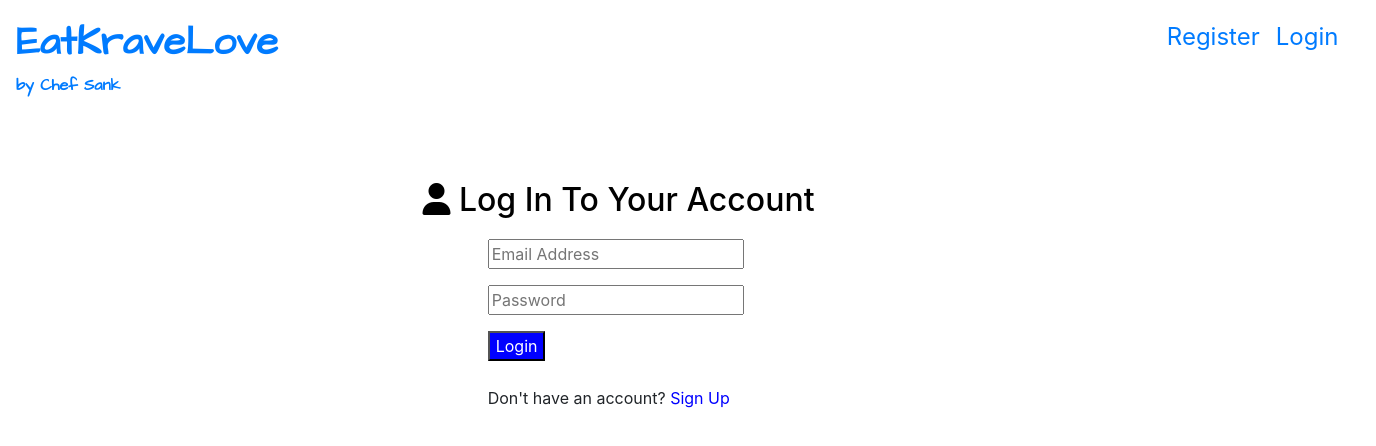
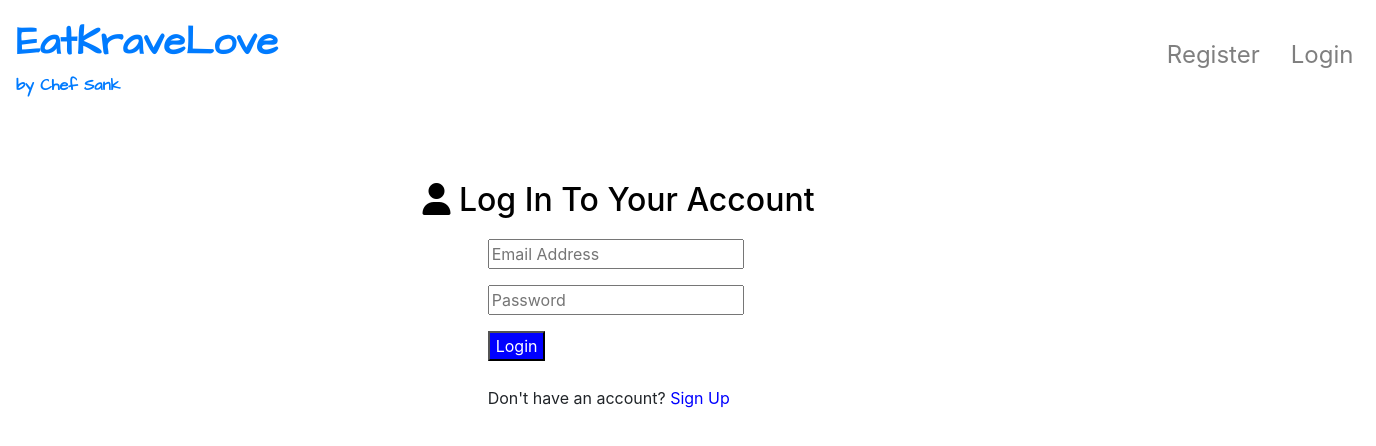
Before and after one commit to michaelpaulcuccia/eatkravelove, a React (Create React App) app in the folder client/: page /login in a window 1280 px wide. Shown: the top 446 px of the page, 1376 px wide, since content can reach past the window. Built offline with nearby package versions, Linux system fonts and the light colour scheme.

Commit message:
hiding register and login tabs after being logged in

```diff
--- a/client/src/App.js
+++ b/client/src/App.js
@@ -14,12 +14,14 @@ const App = () => {
 
   const [token, setToken] = useState('');
   const [showTabs, setShowTabs] = useState(false);
+  const [hideRegisterLogin, setHideRegisterLogin] = useState(true);
 
   useEffect(() => {
     const webToken = localStorage.getItem('x-auth-token');
     if (webToken) {
-      setShowTabs(true)
-      setToken(webToken)
+      setShowTabs(true);
+      setHideRegisterLogin(false);
+      setToken(webToken);
     }
   }, [])
 
@@ -28,20 +30,20 @@ const App = () => {
     <Router>
       <UserContext.Provider value={{ token, setToken }}>
         <Fragment>
-          <Navie showTabs={showTabs} />
+          <Navie showTabs={showTabs} hideRegisterLogin={hideRegisterLogin} />
           <Route exact path='/' component={Landing} />
           <Switch>
             <Route exact path='/register' component={Register} />
             <Route
               path='/login'
               render={(props) => (
-                <Login {...props} setShowTabs={setShowTabs} />
+                <Login {...props} setShowTabs={setShowTabs} setHideRegisterLogin={setHideRegisterLogin} />
               )}
             />
             <Route
               path='/logout'
               render={(props) => (
-                <Logout {...props} setShowTabs={setShowTabs} />
+                <Logout {...props} setShowTabs={setShowTabs} setHideRegisterLogin={setHideRegisterLogin} />
               )}
             />
             <Route exact path='/orderform' component={OrderForm} />
--- a/client/src/components/Login.js
+++ b/client/src/components/Login.js
@@ -38,7 +38,8 @@ const Login = props => {
             reset();
 
             //show tabs
-            props.setShowTabs(true)
+            props.setShowTabs(true);
+            props.setHideRegisterLogin(false);
 
             //redirect
             history.push('/');
--- a/client/src/components/Logout.js
+++ b/client/src/components/Logout.js
@@ -17,6 +17,7 @@ const Logout = props => {
 
         //unshow tabs
         props.setShowTabs(false)
+        props.setHideRegisterLogin(true);
 
         //redirect
         history.push('/');
--- a/client/src/components/layout/Navie.js
+++ b/client/src/components/layout/Navie.js
@@ -1,4 +1,4 @@
-import React from 'react';
+import React, { Fragment } from 'react';
 import { Link } from 'react-router-dom';
 import { Navbar, Nav, NavDropdown } from "react-bootstrap";
 import 'bootstrap/dist/css/bootstrap.min.css';
@@ -13,8 +13,12 @@ export const Navie = props => {
             <Navbar.Toggle aria-controls="basic-navbar-nav" />
             <Navbar.Collapse id="basic-navbar-nav">
                 <Nav style={{ marginLeft: '865px' }}>
-                    <Nav.Link><Link style={{ marginRight: '15px', fontSize: '1.5rem' }} to='/register'><p>Register</p></Link></Nav.Link>
-                    <Nav.Link><Link style={{ marginRight: '15px', fontSize: '1.5rem' }} to='/login'><p>Login</p></Link></Nav.Link>
+                    {props.hideRegisterLogin &&
+                        <Fragment>
+                            <Nav.Link as={Link} to='/register' style={{ marginRight: '15px', fontSize: '1.5rem' }}><p>Register</p></Nav.Link>
+                            <Nav.Link as={Link} to='/login' style={{ marginRight: '15px', fontSize: '1.5rem' }}><p>Login</p></Nav.Link>
+                        </Fragment>
+                    }
                     {props.showTabs &&
                         <NavDropdown style={{ fontSize: '1.5rem', color: 'blue' }} title="User Options" id="basic-nav-dropdown">
                             <NavDropdown.Item><Link style={{ fontSize: '1.5rem' }} to='/orderform'><p>Order</p></Link></NavDropdown.Item>
```
